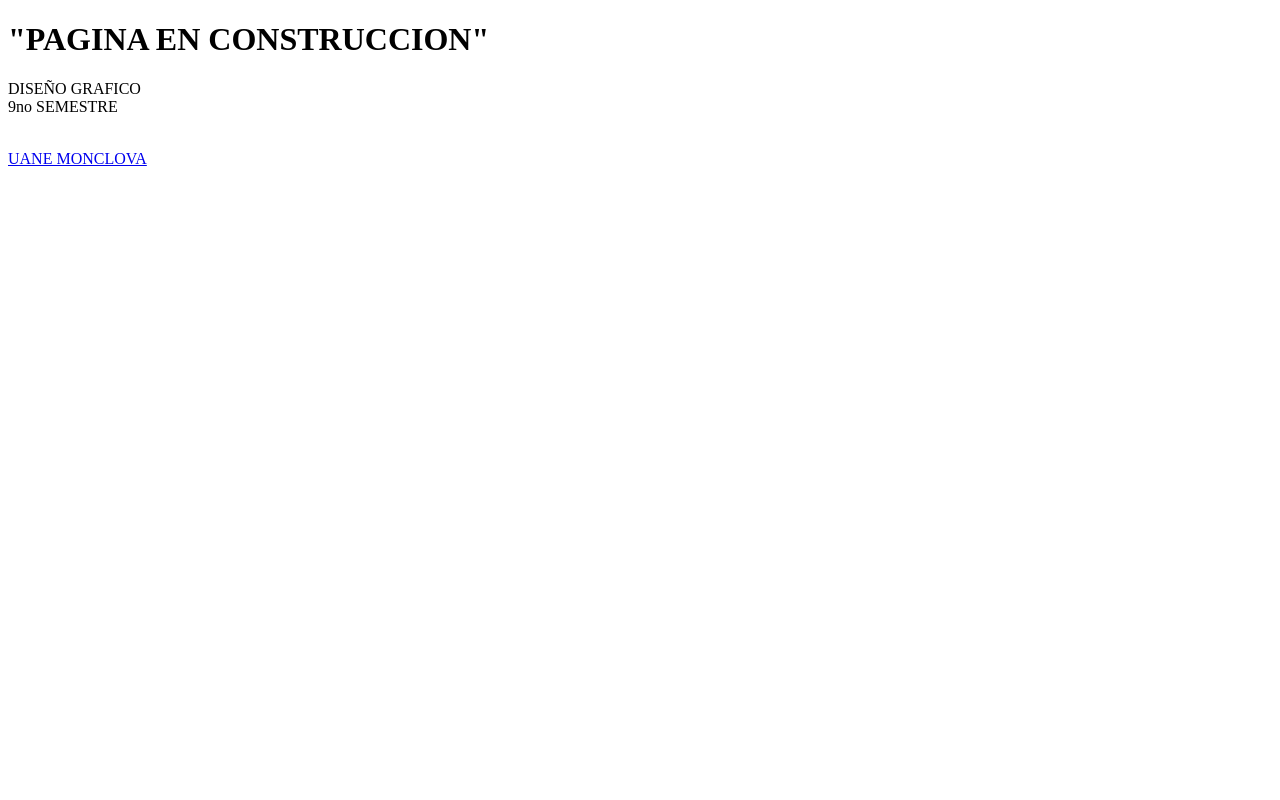
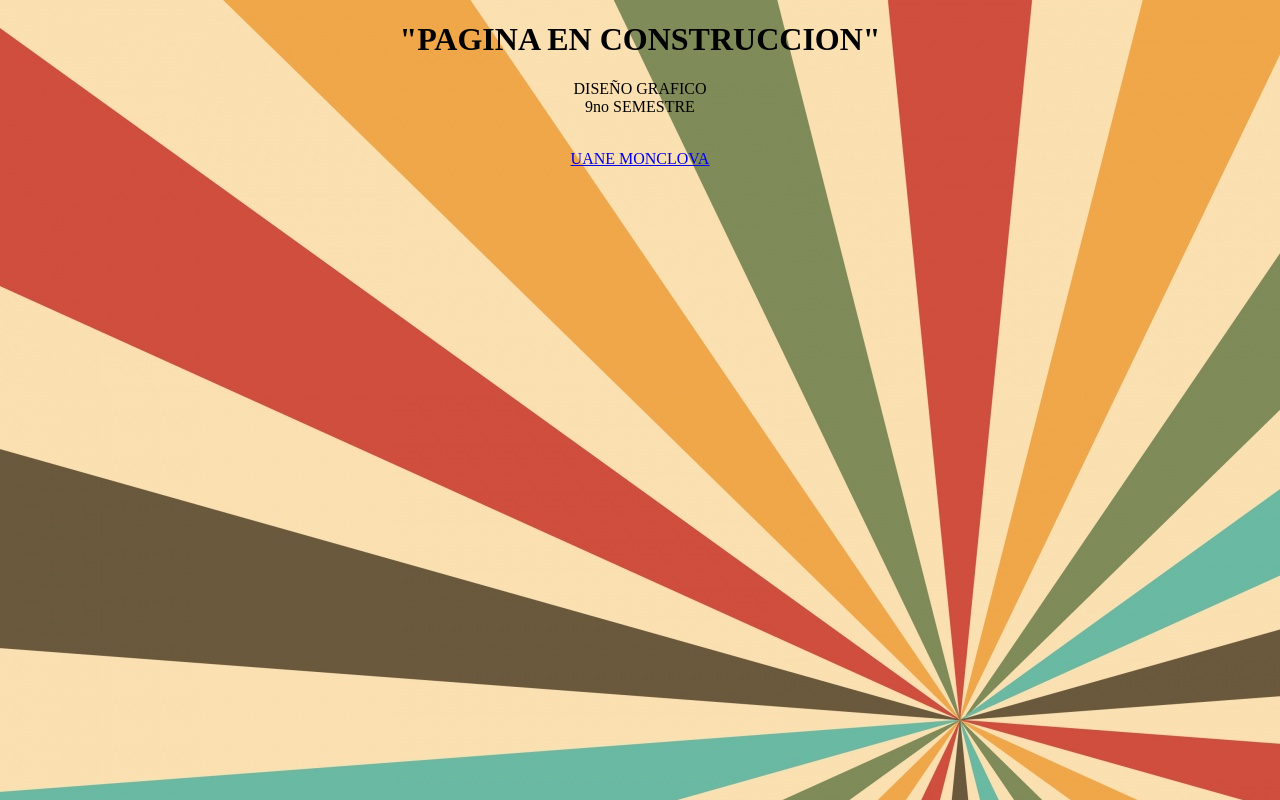
Before and after one commit to Maurilio11/pagina-final-Maurilio, a plain HTML site: page index.html in a window 1280 px wide. Drawn offline with Linux system fonts and the light colour scheme; files that its build step writes are made by us from their sources; files whose address does not match are found by name.

Commit message:
Update index.html

```diff
--- a/index.html
+++ b/index.html
@@ -3,7 +3,7 @@
 <head>
 <meta charset="utf-8">
 <title>"PAGINA PARA SUBIR"</title>
-    <link href="CSS/ESTILO PARA SUBIR.css" rel="stylesheet" type="text/css">
+    <link href="css/estilo.css" rel="stylesheet" type="text/css">
 </head>
 
 <body>
```
